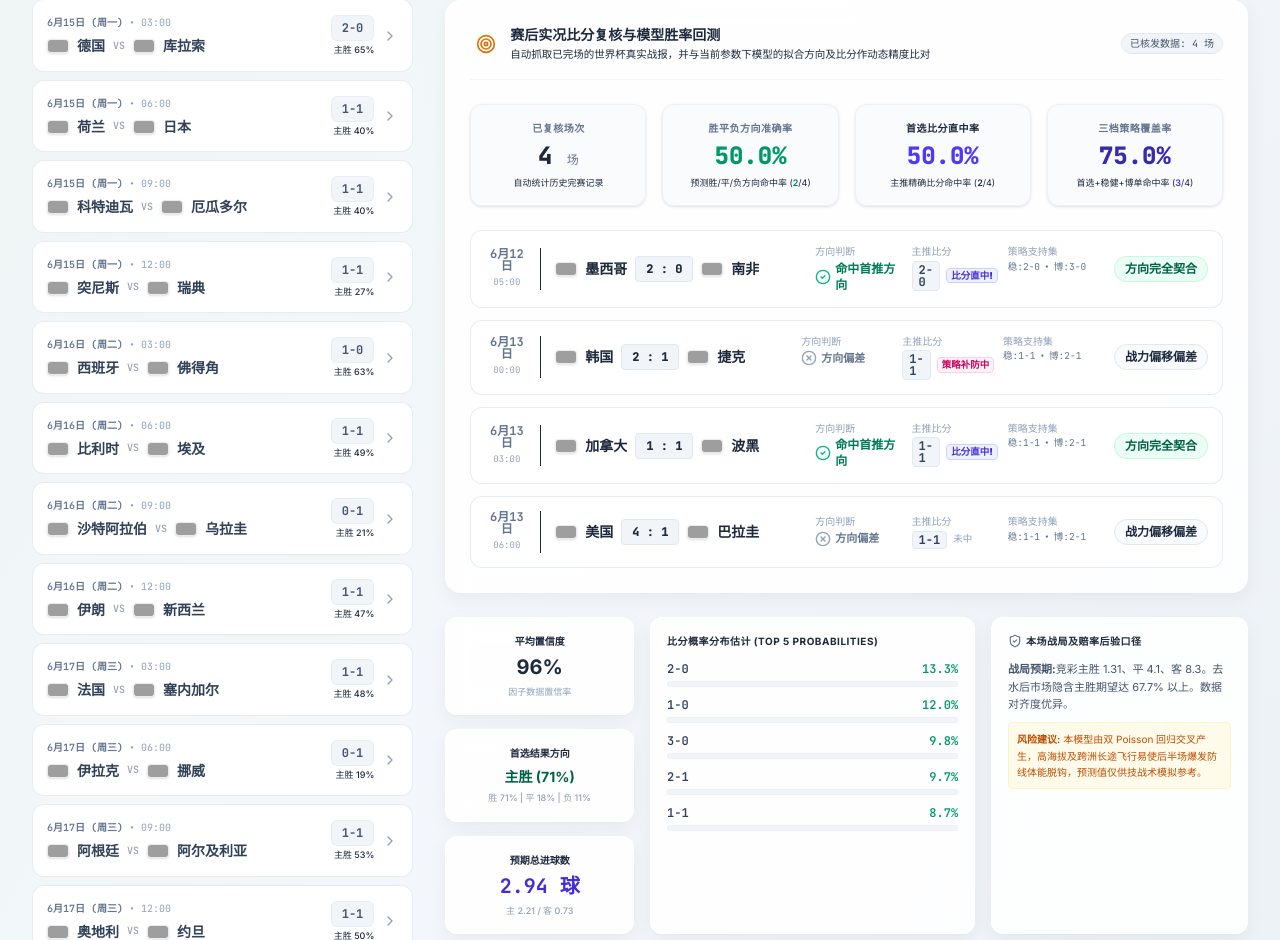
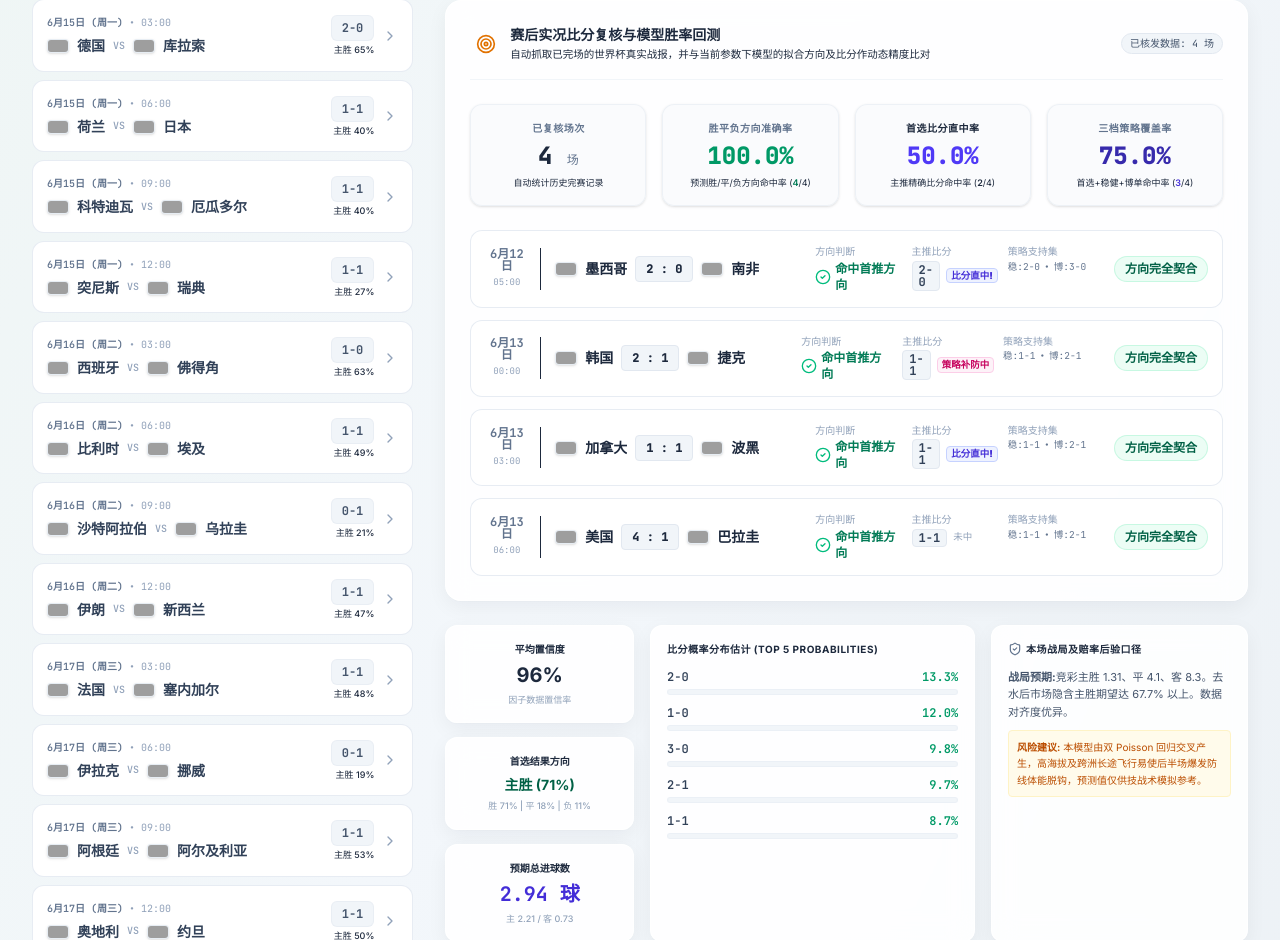
Before and after one commit to luyi-he/2026-worldcup, a React (Vite) app: page / in a window 1280 px wide. Shown: the part 961-1901 px from the top of the page. Built offline with nearby package versions, Linux system fonts and the light colour scheme; grey boxes are pictures that could not be loaded.

Commit message:
feat: align prediction direction checks with both primary recommended score and highest outcome probability class

```diff
--- a/src/components/MatchDisplay.tsx
+++ b/src/components/MatchDisplay.tsx
@@ -362,14 +362,25 @@ export default function MatchDisplay({
           const actualResult = actualDiff > 0 ? "home" : actualDiff === 0 ? "draw" : "away";
 
           const [predHomeGoals, predAwayGoals] = pred.recommendedScores.primary.split("-").map(Number);
-          const predResult = predHomeGoals > predAwayGoals
+          const predScoreResult = predHomeGoals > predAwayGoals
             ? "home"
             : predHomeGoals === predAwayGoals
               ? "draw"
               : "away";
 
+          // Calculate predicted direction class from outcome probabilities
+          const probResult = pred.homeWinProb > pred.drawProb && pred.homeWinProb > pred.awayWinProb
+            ? "home"
+            : pred.awayWinProb > pred.drawProb && pred.awayWinProb > pred.homeWinProb
+              ? "away"
+              : "draw";
+
           const actualScoreStr = `${m.actualScore!.home}-${m.actualScore!.away}`;
-          const isDirectionCorrect = actualResult === predResult;
+          // Correct if either primary recommended score direction or highest outcome probability matches the actual result
+          const isDirectionCorrect = (actualResult === predScoreResult) || (actualResult === probResult);
+
+          // Use the matching result as the predResult
+          const predResult = isDirectionCorrect ? actualResult : predScoreResult;
           const isExactHit = pred.recommendedScores.primary === actualScoreStr;
           const isStableHit = pred.recommendedScores.stable === actualScoreStr;
           const isAggressiveHit = pred.recommendedScores.aggressive === actualScoreStr;
```
Also changed, not shown: 3 other files (tests, documents, lock files or other folders).
